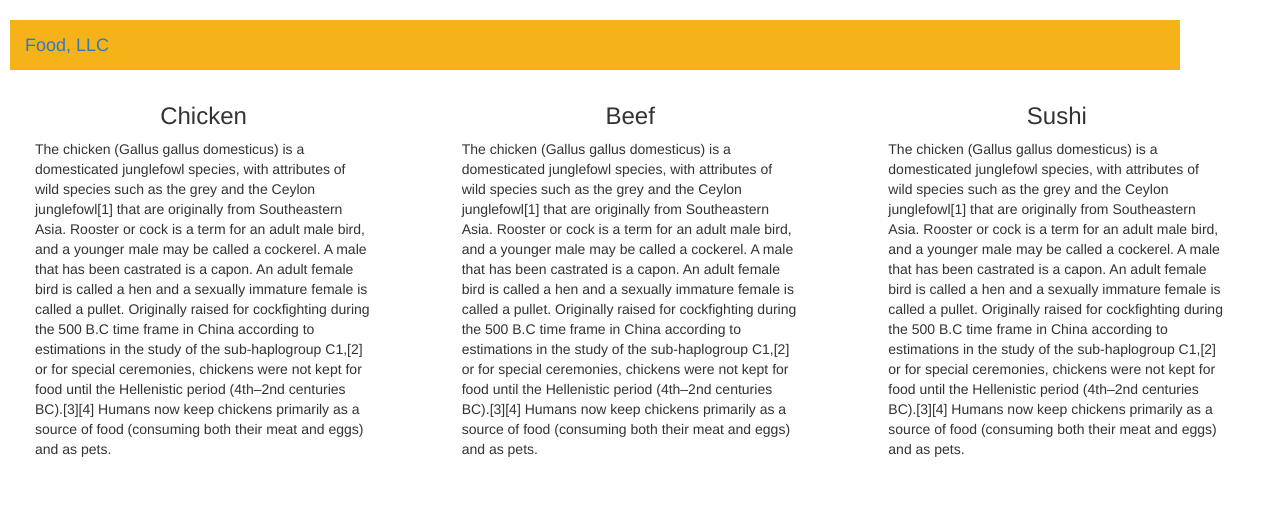
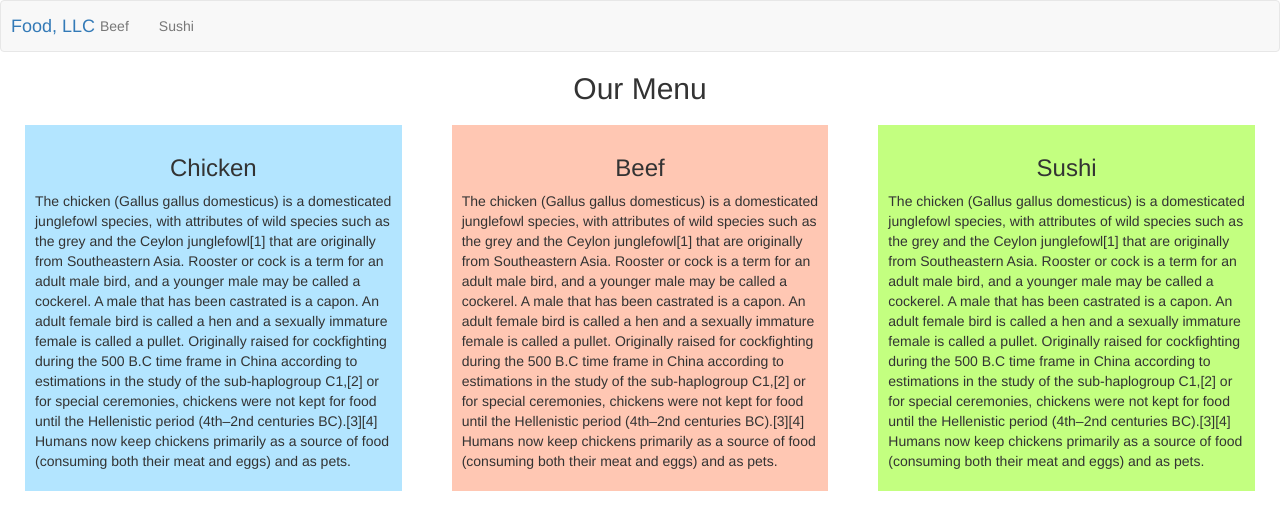
Before and after one commit to zenoone1/sebastian, a plain HTML site: page mod3_solution/index.html in a window 1280 px wide. Drawn offline with nearby package versions, Linux system fonts and the light colour scheme.

Commit message:
changeslast

```diff
--- a/mod3_solution/index.html
+++ b/mod3_solution/index.html
@@ -14,13 +14,13 @@
 
     <title>Bootstrap Starter Page</title>
     <link rel="stylesheet" href="css/bootstrap.min.css">
-    <link rel="stylesheet" href="css/basicstyle.css">
+    <link rel="stylesheet" href="css/basicstyle2.css">
   </head>
 <body>
-
+<a id="top"></a>
   <header>
     <nav id="header-nav" class="navbar navbar-default">
-  		<div class="container">
+      <div class="container"s>
           <div class="navbar-header">
             <div class="navbar-brand">
               <a href="index.html">Food, LLC</a>
@@ -35,8 +35,8 @@
             </div>
 
             <div id="collapsable-nav" class="collapse navbar-collapse">
-        			<ul id="nav-list" class="nav navbar-nav navbar-right visible-xs">
-        				<li>
+              <ul id="nav-list" class="nav navbar-nav navbar-right">
+                <li class="visible-xs active">
                   <a href="section-1">Chicken</a>
                 </li>
                 <li>
@@ -79,17 +79,20 @@
               The chicken (Gallus gallus domesticus) is a domesticated junglefowl species, with attributes of wild species such as the grey and the Ceylon junglefowl[1] that are originally from Southeastern Asia. Rooster or cock is a term for an adult male bird, and a younger male may be called a cockerel. A male that has been castrated is a capon. An adult female bird is called a hen and a sexually immature female is called a pullet.
 
             Originally raised for cockfighting during the 500 B.C time frame in China according to estimations in the study of the sub-haplogroup C1,[2] or for special ceremonies, chickens were not kept for food until the Hellenistic period (4th–2nd centuries BC).[3][4] Humans now keep chickens primarily as a source of food (consuming both their meat and eggs) and as pets.
+            <a href="#top" class="visible-xs">Back to top</a>
             </p>
           </section>
         </div>
 
       <div class="col-xs-12 col-sm-6 col-md-4">
-  				<section id="section-2">
+          <section id="section-3">
             <h3 class="text-center">Sushi</h3>
             <p>
               The chicken (Gallus gallus domesticus) is a domesticated junglefowl species, with attributes of wild species such as the grey and the Ceylon junglefowl[1] that are originally from Southeastern Asia. Rooster or cock is a term for an adult male bird, and a younger male may be called a cockerel. A male that has been castrated is a capon. An adult female bird is called a hen and a sexually immature female is called a pullet.
 
             Originally raised for cockfighting during the 500 B.C time frame in China according to estimations in the study of the sub-haplogroup C1,[2] or for special ceremonies, chickens were not kept for food until the Hellenistic period (4th–2nd centuries BC).[3][4] Humans now keep chickens primarily as a source of food (consuming both their meat and eggs) and as pets.
+
+            <a href="#top" class="visible-xs">Back to top</a>
             </p>
           </section>
         </div>
```
Lines whose indentation alone changed are shown as unchanged.
